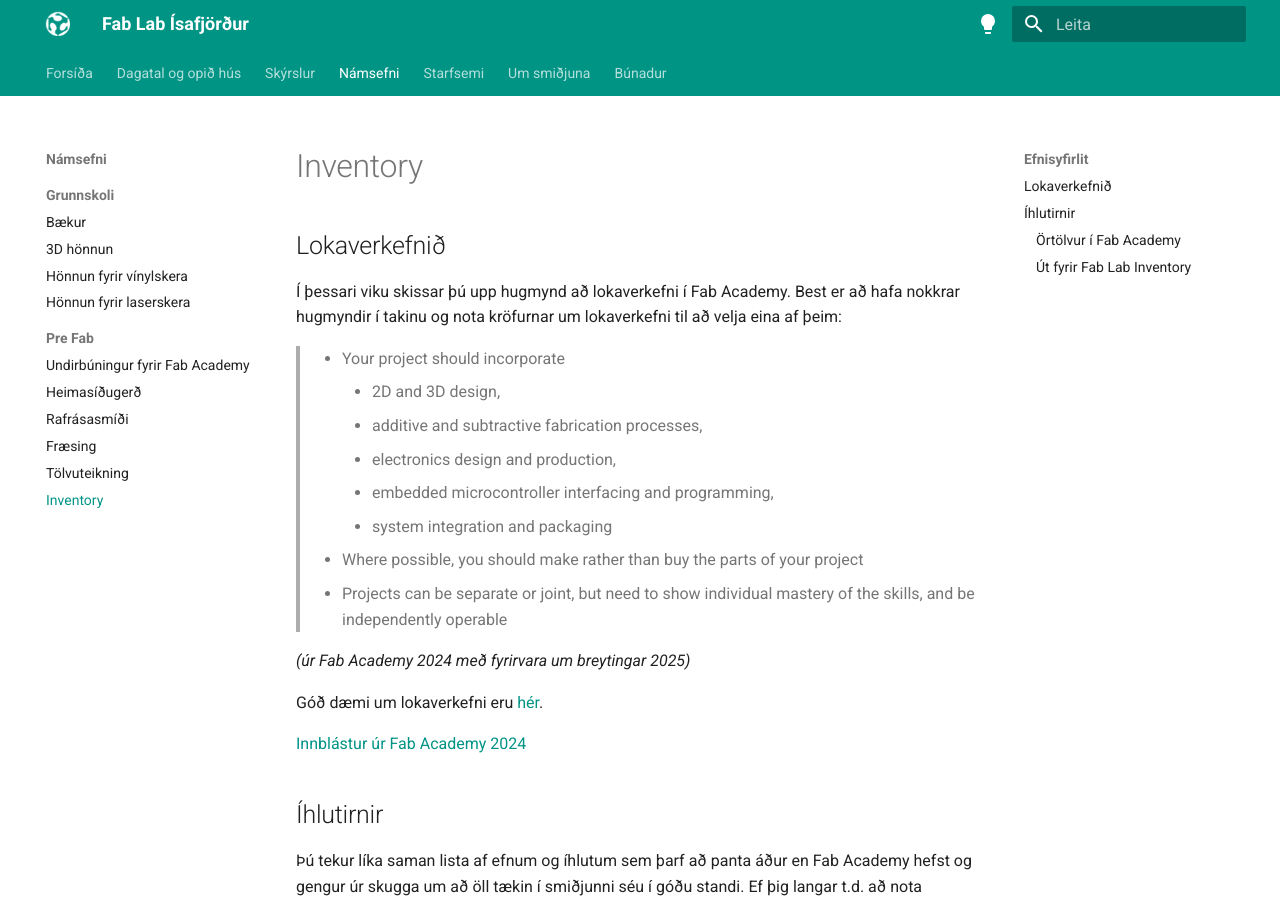
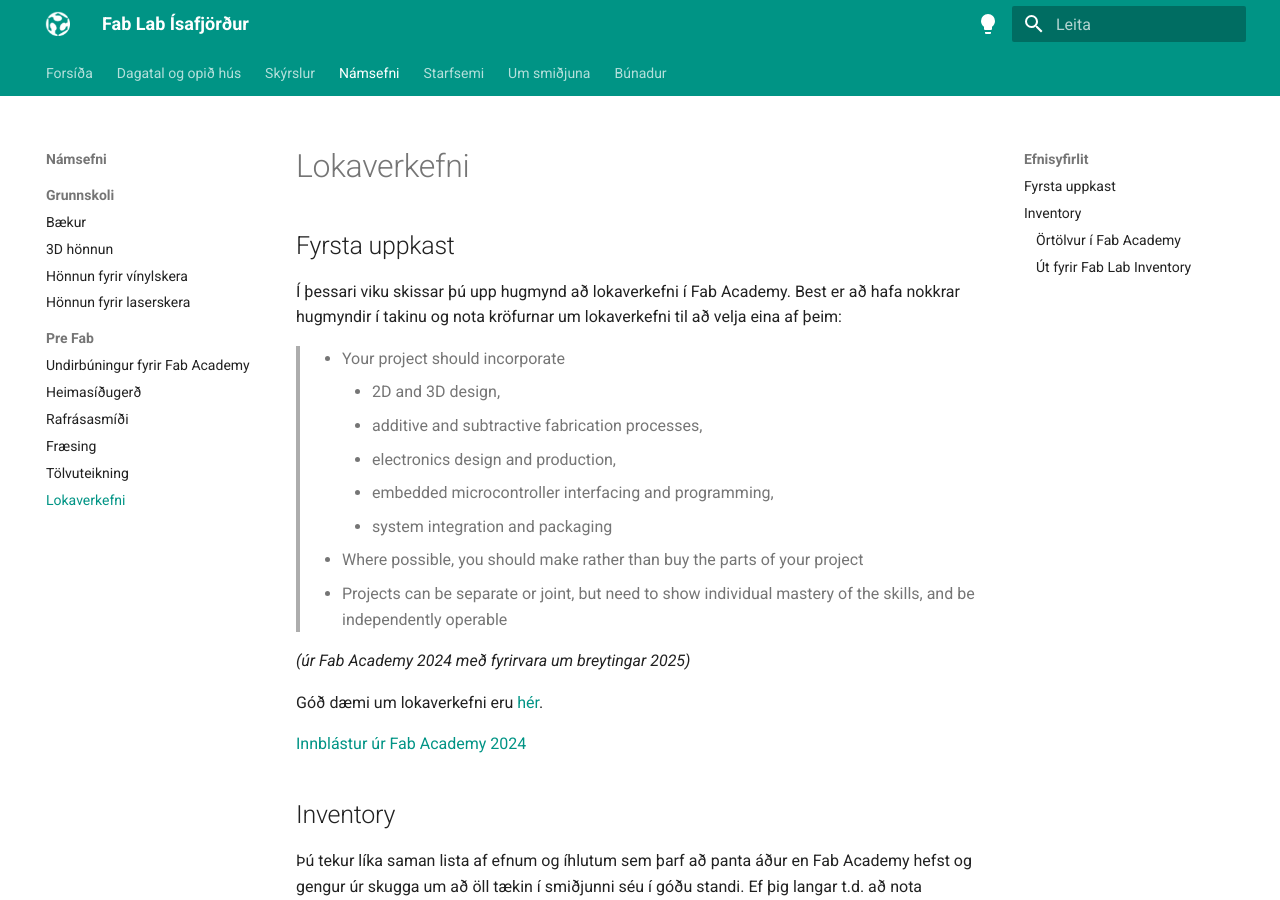
Before and after one commit to fablabisastaff/fabisa_site, an MkDocs documentation site: the page built from docs/Námsefni/Pre-Fab/5-inventory.md, in a window 1280 px wide and 900 px high. Built offline with MkDocs 1.6.1 and Material for MkDocs 9.7.7, drawn with Linux system fonts in a browser that asks for light colours.

Commit message:
changed page title from inventory to lokaverkefni

```diff
--- a/docs/Námsefni/Pre-Fab/5-inventory.md
+++ b/docs/Námsefni/Pre-Fab/5-inventory.md
@@ -1,6 +1,6 @@
-# Inventory
+# Lokaverkefni
 
-## Lokaverkefnið
+## Fyrsta uppkast
 
 Í þessari viku skissar þú upp hugmynd að lokaverkefni í Fab Academy. Best er að hafa nokkrar hugmyndir í takinu og nota kröfurnar um lokaverkefni til að velja eina af þeim:
 
@@ -19,7 +19,7 @@
 
 [Innblástur úr Fab Academy 2024](https://finalprojects.fabacademy.org/#/schedule/2024){:rel="nofollow"}
 
-## Íhlutirnir
+## Inventory
 
 Þú tekur líka saman lista af efnum og íhlutum sem þarf að panta áður en Fab Academy hefst og gengur úr skugga um að öll tækin í smiðjunni séu í góðu standi. Ef þig langar t.d. að nota [Valchromat](https://www.thco.is/product-category/a-vegginn/valchromat/){:rel="nofollow"} í staðinn fyrir krossvið í fræsingarvikunni eða tvílitað [plexigler](https://hobarts.com/collections/laminate) eða [MDF](https://hobarts.com/collections/sublimation){:rel="nofollow"} til að fá ákveðinn [effekt](https://fablableon.org/wp-content/uploads/2024/07/2.jpg){:rel="nofollow"} í laservikunni, þá þarf að panta það með góðum fyrirvara.
 
```
